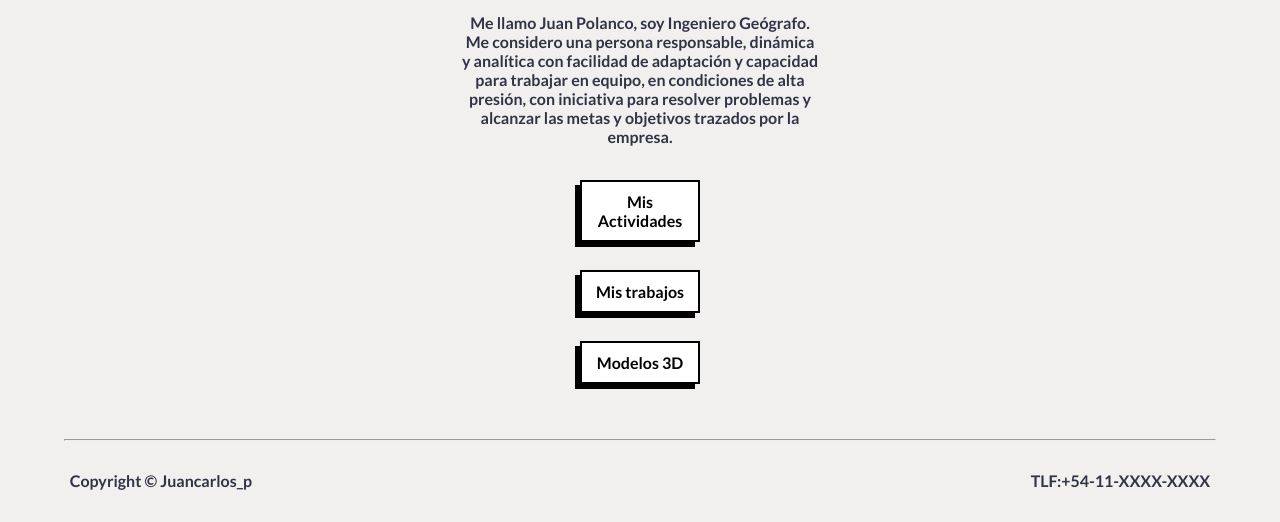
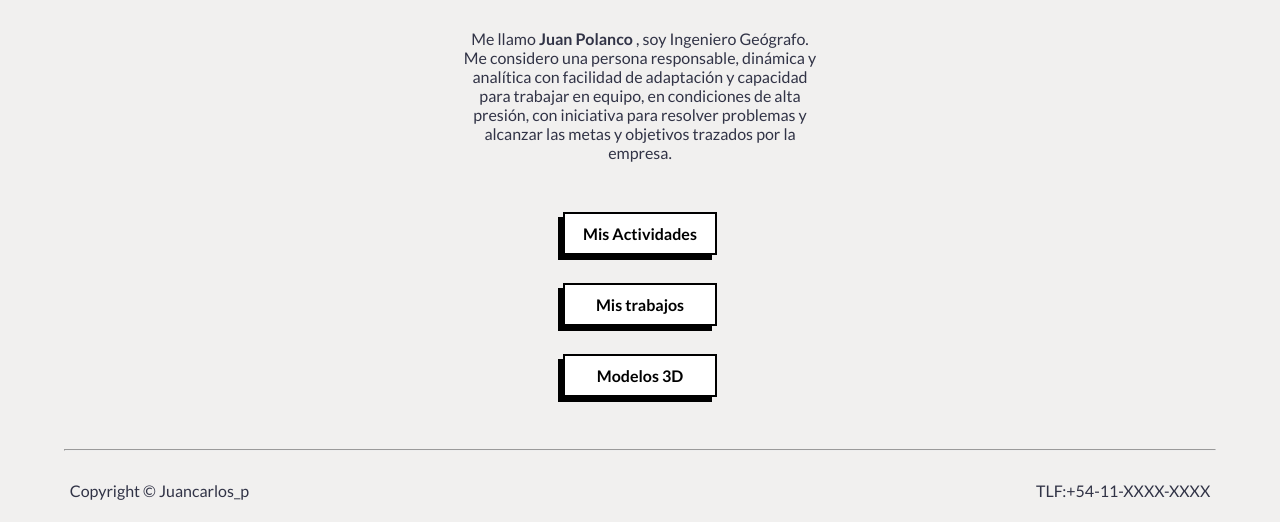
Before and after one commit to juancpol2094/juancpol2094.github.io, a plain HTML site: page index.html in a window 1280 px wide. Shown: the part 318-840 px from the top of the page. Drawn offline with Linux system fonts and the light colour scheme.

Commit message:
Mi Tercer LinkTree

```diff
--- a/css/stylo.css
+++ b/css/stylo.css
@@ -16,6 +16,7 @@ border-radius: 80%;
 box-shadow: -3px 3px rgba(0,0,0,1);
 
 
+
 }
 
 .Iconos-nav{
@@ -28,25 +29,27 @@ box-shadow: -3px 3px rgba(0,0,0,1);
 }
 
 section{
+    display: flex;
+    flex-direction: column;
+    align-items: center;
     width: 90%;
 margin: 0 auto;
 
 }
+
 
 p{
     width: 100%;
     text-align: center;
     color: #313346;
     font-family:'Lato', sans-serif;
-    font-weight: 700;
+    font-weight: 400;
 
 }
 
 section ul {
     padding: 0;
     list-style: none;
-    max-width: 120px;
-    margin: 0 auto;
 
 
 }
@@ -65,6 +68,7 @@ section ul {
     border: solid black 2px;
     box-shadow: -5px 5px rgba(0,0,0,1);
     text-align: center;
+    width: 130px;
 }
 
 
@@ -73,12 +77,7 @@ section{
     min-height: 50vh;
 }
 
-section div ul{
-    padding-inline-start: 10px;
-    text-align: center;
 
-
-}
 
 
 footer{
@@ -94,6 +93,7 @@ footer p{
     padding: 0 25px;
     max-width: 360px;
     margin: 0 auto;
+
   }
 
 .btn:hover{
@@ -109,7 +109,6 @@ footer p{
     border: solid rgb(16, 8, 163) 2px;
     box-shadow: -5px 5px rgb(16, 8, 163,1);
     text-align: center;
-    font-size: 17px;
 }
 
 
@@ -124,6 +123,7 @@ margin: 0.5%;
 
 
 
+
 #copyright{
 
     text-align: right;
--- a/index.html
+++ b/index.html
@@ -36,7 +36,9 @@
 <body>
     <header>
         <br>
-        <p><a href=""><img src="/images/JC_logo.jpeg" alt="juancarlos_p" class="logojc"></a></p>
+        <p>
+        <a href=""><img src="/images/JC_logo.jpeg" alt="juancarlos_p" class="logojc"></a></p>
+
         <p> <strong>@juancarlos_p</strong></p>
         <nav>
             <p>
@@ -50,7 +52,7 @@
     </header>
     <section>
         <div class="descripcion">
-        <p>Me llamo Juan Polanco, soy Ingeniero Geógrafo. Me considero una persona responsable, dinámica y analítica con facilidad de adaptación y capacidad para trabajar en equipo, en condiciones de alta presión, con iniciativa para resolver problemas y alcanzar las metas y objetivos trazados por la empresa.</p>
+        <p class="descripcion2">Me llamo  <strong> Juan Polanco </strong> , soy Ingeniero Geógrafo. Me considero una persona responsable, dinámica y analítica con facilidad de adaptación y capacidad para trabajar en equipo, en condiciones de alta presión, con iniciativa para resolver problemas y alcanzar las metas y objetivos trazados por la empresa.</p>
 
     </div>
 <br>
```
